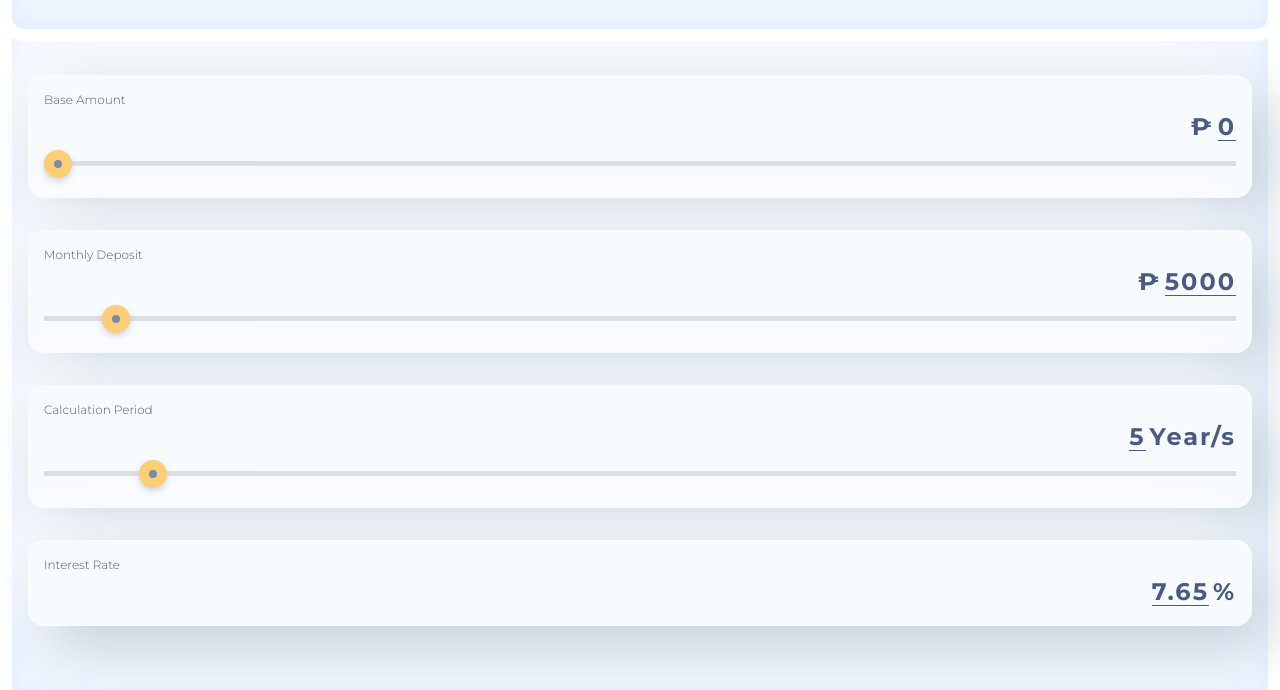
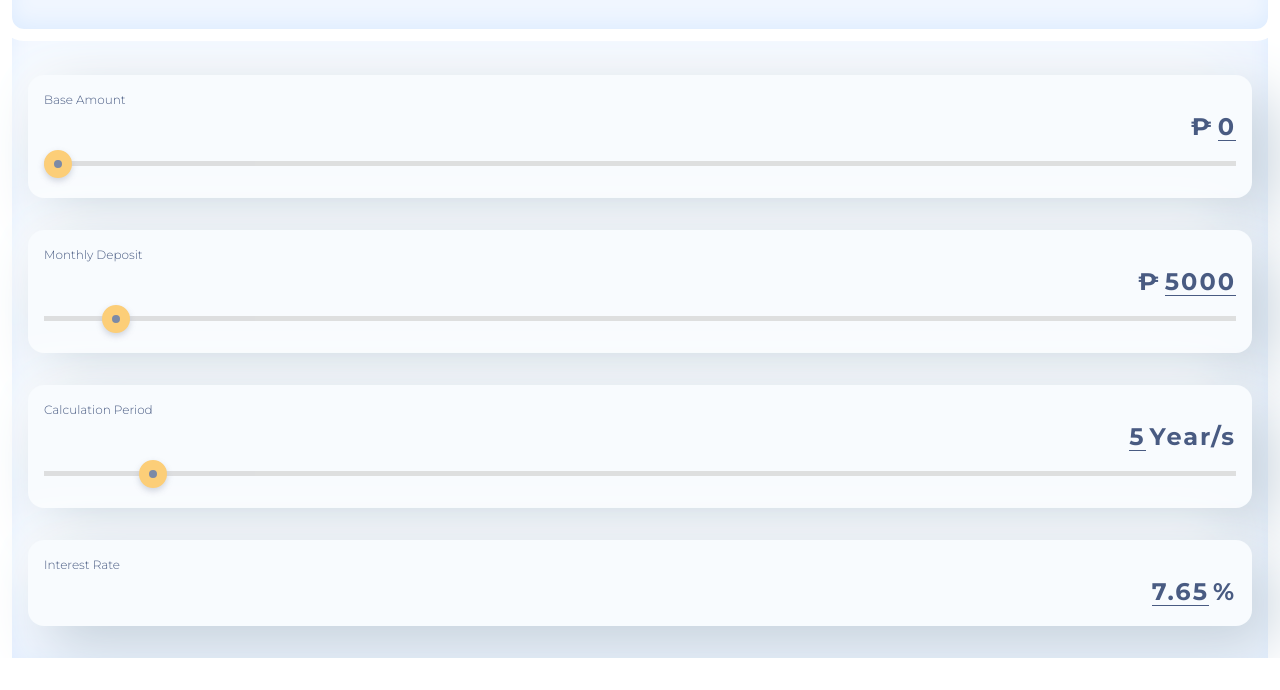
Before and after one commit to Riyenz/compound-interest, a plain HTML site: page index.html in a window 1280 px wide. Shown: the part 161-851 px from the top of the page. After the commit the page ends 819 px from the top, so only its background shows below. Drawn offline with Linux system fonts and the light colour scheme.

Commit message:
stop: remove padding

```diff
--- a/style.scss
+++ b/style.scss
@@ -159,13 +159,13 @@ h1, h2, h3, h4, h5, h6 {
 
   &__container {
     flex: 1;
-    padding: 15rem 1rem 2rem;
+    padding: 15rem 1rem 0;
     margin-top: -1rem;
     box-shadow: inset 0px 5px 20px 0px #ddecff;
     border: .75rem solid white;
     border-bottom: none;
     width: 100vw;
-    height: 100%;
+    height: 100vh;
   }
 }
 
```
Also changed, not shown: style.css, 1 other file.
